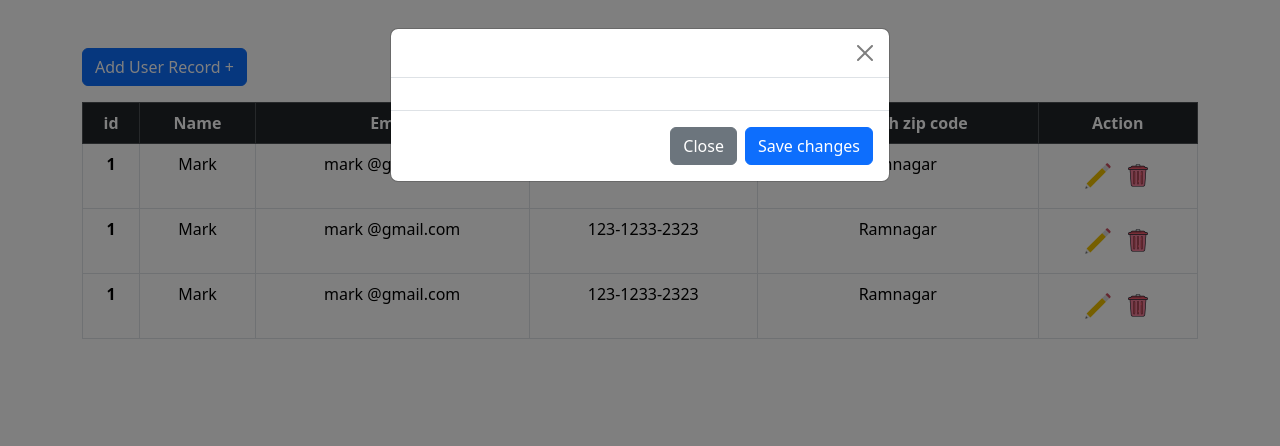
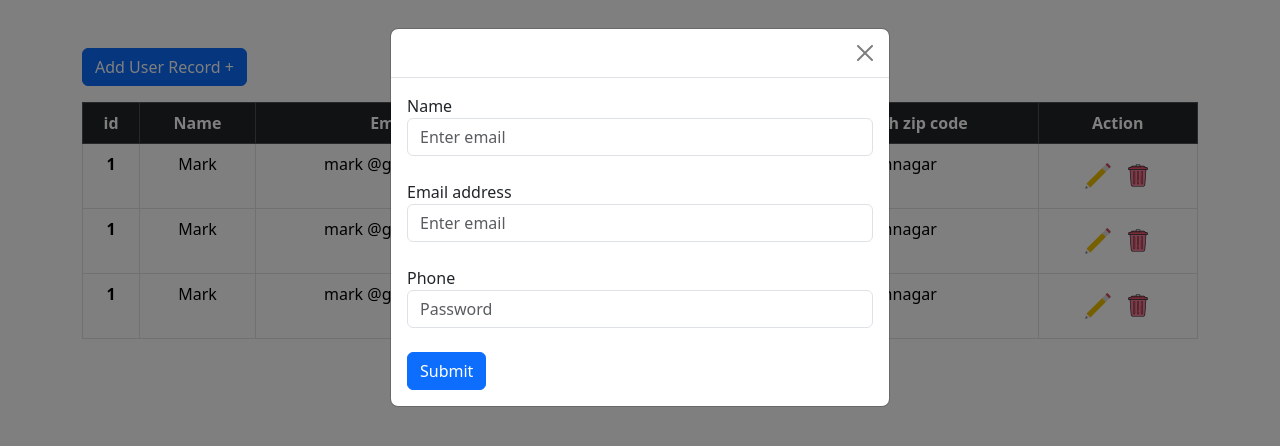
Before and after one commit to pawan-nagarkoti/curdWithRedux, a React (Vite) app: page / in a window 1280 px wide. Both pictures are taken after a click on the button "Add User Record +". Shown: the top 446 px of the page. Built offline with nearby package versions, Linux system fonts and the light colour scheme.

Commit message:
added common modal

```diff
--- a/src/components/Table/index.jsx
+++ b/src/components/Table/index.jsx
@@ -8,10 +8,33 @@ export default function Table() {
 
   return (
     <>
+      {/* Adde new user record */}
       <button className="btn btn-primary mt-5" onClick={() => handleShow()}>
         Add User Record +
       </button>
-      <CommonModal show={modalShow} handleClose={handleClose} />
+
+      {/* common popup modal */}
+      <CommonModal show={modalShow} handleClose={handleClose}>
+        <form>
+          <div className="form-group mb-4">
+            <label for="nameBox">Name</label>
+            <input type="text" className="form-control" id="nameBox" aria-describedby="emailHelp" placeholder="Enter email" />
+          </div>
+          <div className="form-group mb-4">
+            <label for="emailbox">Email address</label>
+            <input type="email" className="form-control" id="emailbox" aria-describedby="emailHelp" placeholder="Enter email" />
+          </div>
+          <div className="form-group mb-4">
+            <label for="phoneBox">Phone</label>
+            <input type="password" className="form-control" id="phoneBox" placeholder="Password" />
+          </div>
+          <button type="submit" className="btn btn-primary">
+            Submit
+          </button>
+        </form>
+      </CommonModal>
+
+      {/* Table  */}
       <div className="table-responsive text-center">
         <table className="table table-bordered table-hover mt-3">
           <thead className="table-dark">
--- a/src/components/modal/index.jsx
+++ b/src/components/modal/index.jsx
@@ -8,13 +8,6 @@ export const CommonModal = ({ show, handleClose, title, children }) => {
         <Modal.Title>{title}</Modal.Title>
       </Modal.Header>
       <Modal.Body>{children}</Modal.Body>
-
-      <Modal.Footer>
-        <Button variant="secondary" onClick={handleClose}>
-          Close
-        </Button>
-        <Button variant="primary">Save changes</Button>
-      </Modal.Footer>
     </Modal>
   );
 };
```
